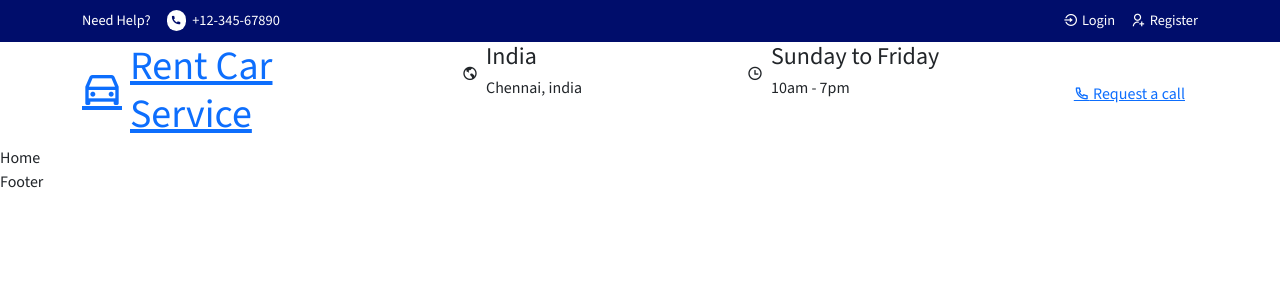
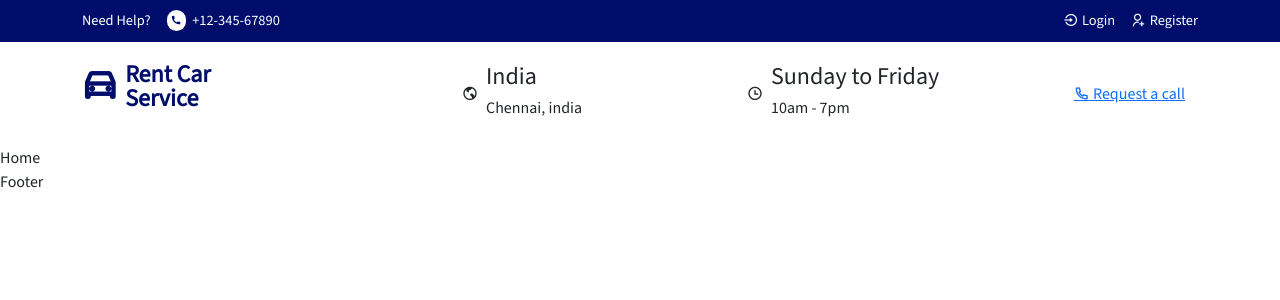
Before and after one commit to navanee1609/car-rent, a React (Create React App) app: page /home in a window 1280 px wide. Shown: the top 300 px of the page. Built offline with nearby package versions, Linux system fonts and the light colour scheme.

Commit message:
styled the logo component

```diff
--- a/src/styles/header.css
+++ b/src/styles/header.css
@@ -41,3 +41,29 @@
   .header__top__right a:hover {
     color: #fff;
   }
+
+
+  /* header middle styling */
+
+  .header__middle {
+    padding: 20px 0px;
+  }
+
+
+.logo h1 a span {
+  font-size: 1.5rem;
+}
+
+.logo h1 a i {
+  font-size: 2.2rem;
+}
+
+.logo h1 a {
+  text-decoration: none;
+  color: #000d6b;
+  font-weight: 700;
+}
+
+.logo h1 {
+  line-height: 1.5rem;
+}
```
